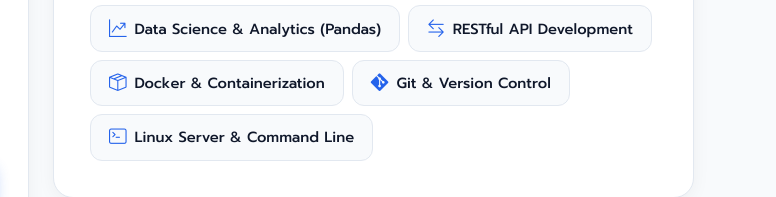
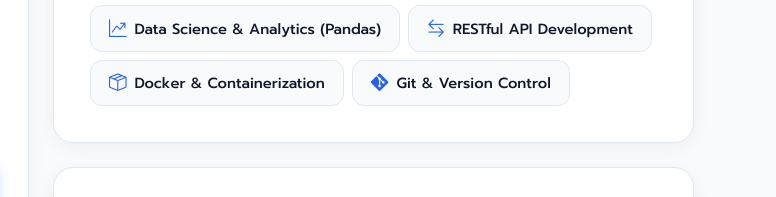
Before and after one commit to RUDYsama/my-portfolio, a plain HTML site: page index.html in a window 1280 px wide. Shown: the part 878-1075 px from the top of the page, 504-1280 px from the left. Drawn offline with nearby package versions, Linux system fonts and the light colour scheme.

Commit message:
Remove Linux Server skill

```diff
--- a/index.html
+++ b/index.html
@@ -565,7 +565,6 @@
                         <div class="skill-tag"><i class="bi bi-arrow-left-right"></i> RESTful API Development</div>
                         <div class="skill-tag"><i class="bi bi-box-seam"></i> Docker & Containerization</div>
                         <div class="skill-tag"><i class="bi bi-git"></i> Git & Version Control</div>
-                        <div class="skill-tag"><i class="bi bi-terminal"></i> Linux Server & Command Line</div>
                     </div>
                 </div>
 
```
